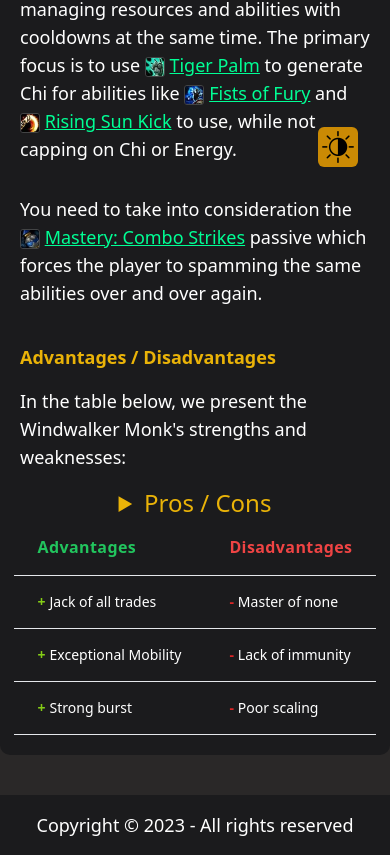
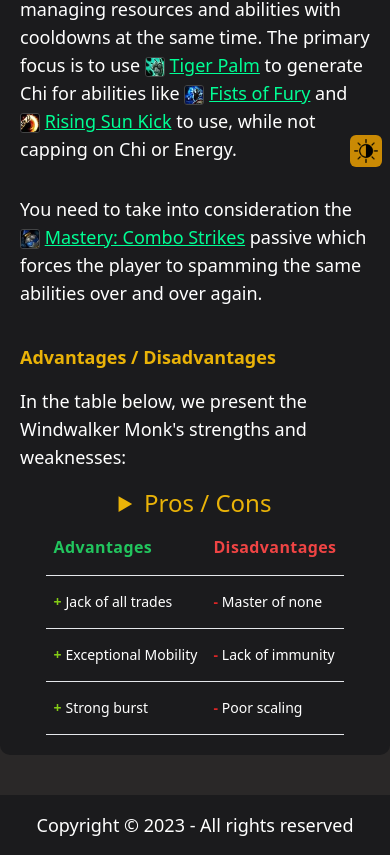
Before and after one commit to Jztemperor/wwguides_postcss, a website: page index.html in a window 390 px wide. Shown: the part 657-1512 px from the top of the page. Drawn offline with Linux system fonts and the light colour scheme.

Commit message:
resp fixes

```diff
--- a/index.html
+++ b/index.html
@@ -81,10 +81,14 @@
       <!--Contrast btn-->
       <aside>
         <button
-          class="fixed bottom-5 right-8 z-50 bg-yellow-600 p-1 rounded-md"
+          class="fixed bottom-5 right-2 sm:right-8 z-50 bg-yellow-600 p-1 rounded-md"
           id="toggleContrast"
         >
-          <img src="./img/contrast.png" class="w-8" alt="Change contrast" />
+          <img
+            src="./img/contrast.png"
+            class="sm:w-8 w-6"
+            alt="Change contrast"
+          />
         </button>
       </aside>
 
@@ -201,13 +205,13 @@
               <tr>
                 <th
                   scope="col"
-                  class="px-6 py-4 sm:text-lg text-md text-green-500 font-bold tracking-wide"
+                  class="px-2 py-4 sm:text-lg text-md text-green-500 font-bold tracking-wide"
                 >
                   Advantages
                 </th>
                 <th
                   scope="col"
-                  class="px-6 py-4 sm:text-lg text-md text-red-500 font-bold tracking-wide"
+                  class="px-2 py-4 sm:text-lg text-md text-red-500 font-bold tracking-wide"
                 >
                   Disadvantages
                 </th>
@@ -216,7 +220,7 @@
             <tbody>
               <tr class="border-b dark:border-neutral-500">
                 <td
-                  class="whitespace-nowrap px-6 py-4 font-medium text-white text-sm md:text-lg"
+                  class="whitespace-nowrap px-2 py-4 font-medium text-white text-sm md:text-lg"
                 >
                   <strong class="text-lime-500 font-semibold tracking-wide"
                     >+</strong
@@ -224,7 +228,7 @@
                   Jack of all trades
                 </td>
                 <td
-                  class="whitespace-nowrap px-6 py-4 font-medium text-white text-sm md:text-lg"
+                  class="whitespace-nowrap px-2 py-4 font-medium text-white text-sm md:text-lg"
                 >
                   <strong class="text-red-600 font-semibold tracking-wide"
                     >-</strong
@@ -234,7 +238,7 @@
               </tr>
               <tr class="border-b dark:border-neutral-500">
                 <td
-                  class="whitespace-nowrap px-6 py-4 font-medium text-white text-sm md:text-lg"
+                  class="whitespace-nowrap px-2 py-4 font-medium text-white text-sm md:text-lg"
                 >
                   <strong class="text-lime-500 font-semibold tracking-wide"
                     >+</strong
@@ -242,7 +246,7 @@
                   Exceptional Mobility
                 </td>
                 <td
-                  class="whitespace-nowrap px-6 py-4 font-medium text-white text-sm md:text-lg"
+                  class="whitespace-nowrap px-2 py-4 font-medium text-white text-sm md:text-lg"
                 >
                   <strong class="text-red-600 font-semibold tracking-wide"
                     >-</strong
@@ -252,7 +256,7 @@
               </tr>
               <tr class="border-b dark:border-neutral-500">
                 <td
-                  class="whitespace-nowrap px-6 py-4 font-medium text-white text-sm md:text-lg"
+                  class="whitespace-nowrap px-2 py-4 font-medium text-white text-sm md:text-lg"
                 >
                   <strong class="text-lime-500 font-semibold tracking-wide"
                     >+</strong
@@ -260,7 +264,7 @@
                   Strong burst
                 </td>
                 <td
-                  class="whitespace-nowrap px-6 py-4 font-medium text-white text-sm md:text-lg"
+                  class="whitespace-nowrap px-2 py-4 font-medium text-white text-sm md:text-lg"
                 >
                   <strong class="text-red-600 font-semibold tracking-wide"
                     >-</strong
```
Also changed, not shown: contribute.html (+7 -2 lines), macros.html (+7 -2 lines), rotation.html (+7 -2 lines), talents.html (+6 -2 lines), css/main.css.
